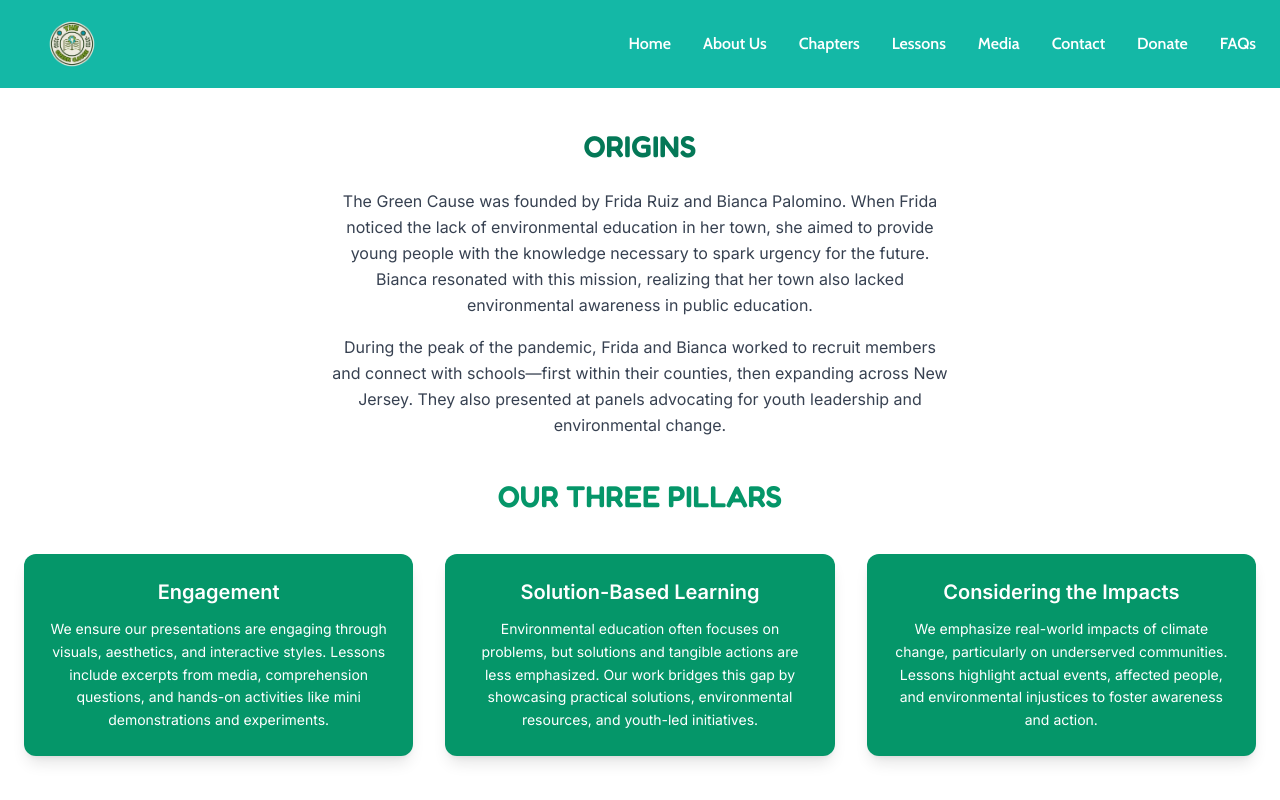
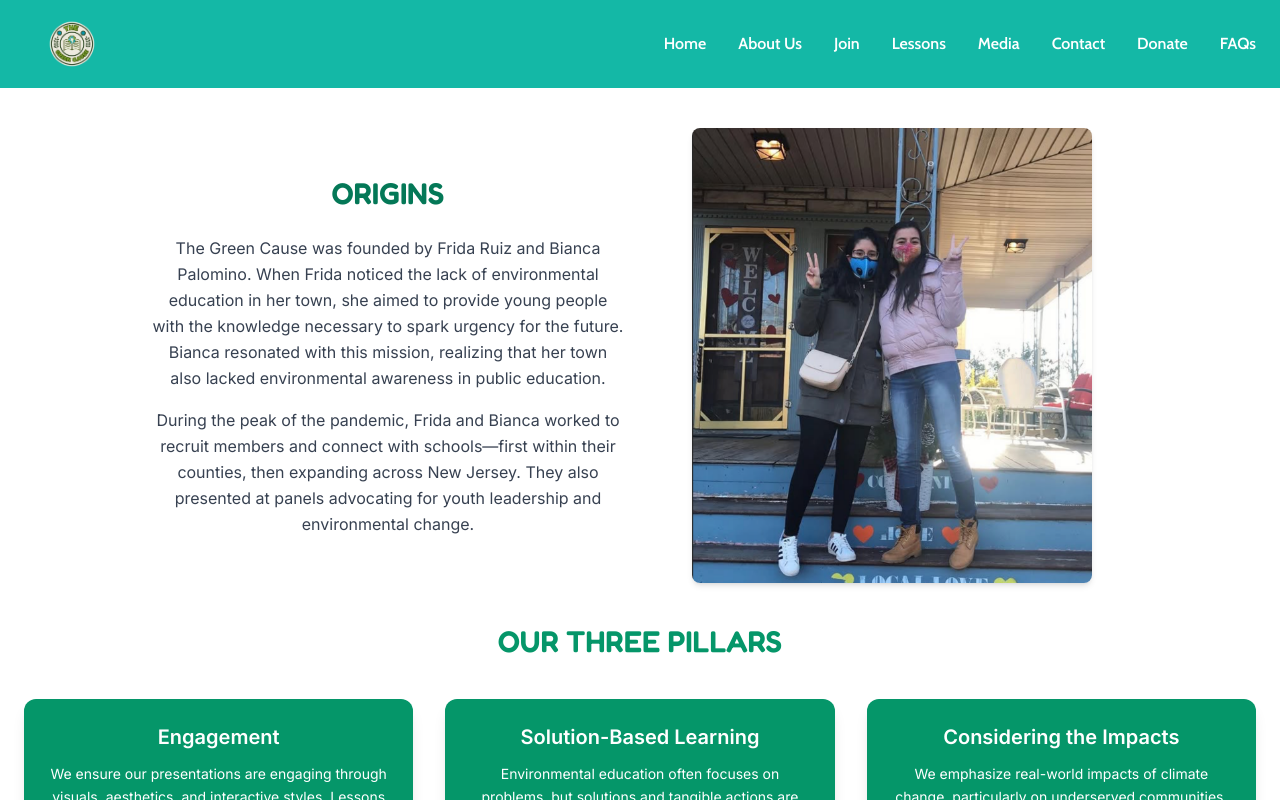
Before and after one commit to The-Green-Cause/The-Green-Cause-Website, a Next.js app in the folder frontend/: page /aboutus in a window 1280 px wide. Shown: the top 800 px of the page. Built offline with nearby package versions, Linux system fonts and the light colour scheme; a web font is replaced by a local one.

Commit message:
Apply Tab

```diff
--- a/frontend/components/navbar.js
+++ b/frontend/components/navbar.js
@@ -7,18 +7,18 @@ import { Menu, X, ChevronDown } from 'lucide-react';
 
 export default function Navbar() {
   const [isOpen, setIsOpen] = useState(false); // Mobile main menu
-  const [isAboutOpen, setIsAboutOpen] = useState(false); // Mobile About dropdown
-  const [isAboutHover, setIsAboutHover] = useState(false); // Desktop hover state
+  const [openDropdown, setOpenDropdown] = useState(null); // Track which mobile dropdown is open
+  const [hoverDropdown, setHoverDropdown] = useState(null); // Track which desktop dropdown is hovered
   const hoverTimeout = useRef(null);
 
-  const handleMouseEnter = () => {
+  const handleMouseEnter = (key) => {
     clearTimeout(hoverTimeout.current);
-    setIsAboutHover(true);
+    setHoverDropdown(key);
   };
 
   const handleMouseLeave = () => {
     hoverTimeout.current = setTimeout(() => {
-      setIsAboutHover(false);
+      setHoverDropdown(null);
     }, 150);
   };
 
@@ -38,9 +38,7 @@ export default function Navbar() {
         <div className="hidden md:flex items-center space-x-8">
           <NavLinks
             desktop
-            isAboutOpen={isAboutOpen}
-            setIsAboutOpen={setIsAboutOpen}
-            isAboutHover={isAboutHover}
+            hoverDropdown={hoverDropdown}
             handleMouseEnter={handleMouseEnter}
             handleMouseLeave={handleMouseLeave}
           />
@@ -62,8 +60,8 @@ export default function Navbar() {
         <div className="md:hidden bg-black px-6 pb-4 space-y-2">
           <NavLinks
             mobile
-            isAboutOpen={isAboutOpen}
-            setIsAboutOpen={setIsAboutOpen}
+            openDropdown={openDropdown}
+            setOpenDropdown={setOpenDropdown}
           />
         </div>
       )}
@@ -74,15 +72,15 @@ export default function Navbar() {
 function NavLinks({
   mobile = false,
   desktop = false,
-  isAboutOpen,
-  setIsAboutOpen,
-  isAboutHover,
+  openDropdown,
+  setOpenDropdown,
+  hoverDropdown,
   handleMouseEnter,
   handleMouseLeave,
 }) {
   const baseStyle =
-    "text-white font-cabin font-semibold hover:text-green-200 transition-colors duration-200";
-  const mobileStyle = mobile ? "block py-2" : "";
+    'text-white font-cabin font-semibold hover:text-green-200 transition-colors duration-200';
+  const mobileStyle = mobile ? 'block py-2' : '';
 
   return (
     <>
@@ -90,53 +88,59 @@ function NavLinks({
         Home
       </Link>
 
-        {/* About Us with Dropdown */}
-        <div
-          className={`relative ${mobile ? "" : "group"}`}
-          onMouseEnter={desktop ? handleMouseEnter : undefined}
-          onMouseLeave={desktop ? handleMouseLeave : undefined}
+      {/* About Us with 1 dropdown link */}
+      <DropdownWrapper
+        label="About Us"
+        href="/aboutus"
+        mobile={mobile}
+        desktop={desktop}
+        dropdownKey="about"
+        openDropdown={openDropdown}
+        setOpenDropdown={setOpenDropdown}
+        hoverDropdown={hoverDropdown}
+        handleMouseEnter={handleMouseEnter}
+        handleMouseLeave={handleMouseLeave}
+      >
+        <Link
+          href="/our-team"
+          className="block px-4 py-2 text-white hover:bg-green-400 transition-colors duration-200"
         >
-          {/* Main link */}
-          <Link href="/aboutus" className={`${baseStyle} ${mobileStyle} flex items-center gap-1`}>
-            About Us
-          </Link>
+          Our Team
+        </Link>
+      </DropdownWrapper>
 
-          {/* Mobile arrow toggle */}
-          {mobile && (
-            <button
-              onClick={(e) => {
-                e.preventDefault();
-                setIsAboutOpen(!isAboutOpen);
-              }}
-              className="text-white ml-1"
-            >
-              <ChevronDown size={16} className={`${isAboutOpen ? "rotate-180" : ""} transition-transform`} />
-            </button>
-          )}
-
-          {/* Desktop Dropdown */}
-          {desktop && isAboutHover && (
-            <div
-              className="absolute left-0 top-full mt-2 bg-teal-600 shadow-lg rounded animate-fadeIn w-40 z-[9999]"
-              onMouseEnter={handleMouseEnter}
-              onMouseLeave={handleMouseLeave}
-            >
-              <DropdownLinks />
-            </div>
-          )}
-
-          {/* Mobile Dropdown */}
-          {mobile && isAboutOpen && (
-            <div className="pl-4 animate-fadeIn">
-              <DropdownLinks mobile />
-            </div>
-          )}
-        </div>
-
-
-      <Link href="/chapters" className={`${baseStyle} ${mobileStyle}`}>
-        Chapters
-      </Link>
+      {/* Join with 3 dropdown links */}
+      <DropdownWrapper
+        label="Join"
+        href="/aboutus#join"
+        mobile={mobile}
+        desktop={desktop}
+        dropdownKey="join"
+        openDropdown={openDropdown}
+        setOpenDropdown={setOpenDropdown}
+        hoverDropdown={hoverDropdown}
+        handleMouseEnter={handleMouseEnter}
+        handleMouseLeave={handleMouseLeave}
+      >
+        <Link
+          href="/volunteer"
+          className="block px-4 py-2 text-white hover:bg-green-400 transition-colors duration-200"
+        >
+          Volunteer
+        </Link>
+        <Link
+          href="/apply"
+          className="block px-4 py-2 text-white hover:bg-green-400 transition-colors duration-200"
+        >
+          Apply for Our Team
+        </Link>
+        <Link
+          href="/chapters"
+          className="block px-4 py-2 text-white hover:bg-green-400 transition-colors duration-200"
+        >
+          Chapters
+        </Link>
+      </DropdownWrapper>
       <Link href="/lessons" className={`${baseStyle} ${mobileStyle}`}>
         Lessons
       </Link>
@@ -156,20 +160,66 @@ function NavLinks({
   );
 }
 
-function DropdownLinks({ mobile = false }) {
+function DropdownWrapper({
+  label,
+  href,
+  children,
+  mobile,
+  desktop,
+  dropdownKey,
+  openDropdown,
+  setOpenDropdown,
+  hoverDropdown,
+  handleMouseEnter,
+  handleMouseLeave,
+}) {
   const baseStyle =
-    "block px-4 py-2 text-white hover:bg-green-400 transition-colors duration-200";
+    'text-white font-cabin font-semibold hover:text-green-200 transition-colors duration-200';
+  const mobileStyle = mobile ? 'block py-2' : '';
+
   return (
-    <div>
-      <Link href="#" className={baseStyle}>
-        Volunteer
+    <div
+      className={`relative ${mobile ? '' : 'group'}`}
+      onMouseEnter={desktop ? () => handleMouseEnter(dropdownKey) : undefined}
+      onMouseLeave={desktop ? handleMouseLeave : undefined}
+    >
+      <Link href={href} className={`${baseStyle} ${mobileStyle} flex items-center gap-1`}>
+        {label}
       </Link>
-      <Link href="#" className={baseStyle}>
-        Join
-      </Link>
-      <Link href="#" className={baseStyle}>
-        Chapters
-      </Link>
+
+      {/* Mobile arrow toggle */}
+      {mobile && (
+        <button
+          onClick={(e) => {
+            e.preventDefault();
+            setOpenDropdown(openDropdown === dropdownKey ? null : dropdownKey);
+          }}
+          className="text-white ml-1"
+        >
+          <ChevronDown
+            size={16}
+            className={`${
+              openDropdown === dropdownKey ? 'rotate-180' : ''
+            } transition-transform`}
+          />
+        </button>
+      )}
+
+      {/* Desktop Dropdown */}
+      {desktop && hoverDropdown === dropdownKey && (
+        <div
+          className="absolute left-0 top-full mt-2 bg-teal-600 shadow-lg rounded animate-fadeIn w-40 z-[9999]"
+          onMouseEnter={() => handleMouseEnter(dropdownKey)}
+          onMouseLeave={handleMouseLeave}
+        >
+          {children}
+        </div>
+      )}
+
+      {/* Mobile Dropdown */}
+      {mobile && openDropdown === dropdownKey && (
+        <div className="pl-4 animate-fadeIn">{children}</div>
+      )}
     </div>
   );
 }
--- a/frontend/pages/aboutus.js
+++ b/frontend/pages/aboutus.js
@@ -1,6 +1,7 @@
 import Navbar from "../components/navbar";
 import Footer from "../components/footer";
 import Head from "next/head";
+import Image from "next/image";
 
 export default function AboutUs() {
     return (
@@ -13,23 +14,40 @@ export default function AboutUs() {
             </Head>
             <div>
                 <Navbar />
-                <div className="max-w-2xl mx-auto text-center mt-10 px-6">
-                    <h1 className="text-3xl font-fredoka font-lora text-emerald-700 mb-6">
+                <div className="max-w-5xl mx-auto mt-10 px-6">
+                    <div className="grid grid-cols-1 md:grid-cols-2 gap-8 items-center">
+                        {/* Text Content */}
+                        <div className="text-center md:text-left">
+                        <h1 className="text-3xl text-center font-fredoka font-lora text-emerald-700 mb-6">
                             ORIGINS
                         </h1>
-                    <p className="text-gray-700 leading-relaxed">
+                        <p className="text-gray-700 text-center leading-relaxed">
                             The Green Cause was founded by Frida Ruiz and Bianca Palomino.
-                        When Frida noticed the lack of environmental education in her town, she aimed to
-                        provide young people with the knowledge necessary to spark urgency for the future.
+                            When Frida noticed the lack of environmental education in her town,
+                            she aimed to provide young people with the knowledge necessary to spark urgency for the future.
                             Bianca resonated with this mission, realizing that her town also lacked environmental
                             awareness in public education.
                         </p>
-                    <p className="text-gray-700 leading-relaxed mt-4">
+                        <p className="text-gray-700 text-center leading-relaxed mt-4">
                             During the peak of the pandemic, Frida and Bianca worked to recruit members and
                             connect with schools—first within their counties, then expanding across New Jersey.
                             They also presented at panels advocating for youth leadership and environmental change.
                         </p>
                         </div>
+
+                        {/* Image Section */}
+                        <div className="flex justify-center">
+                        <Image
+                            src="/origins_pic.png"
+                            alt="Founders of The Green Cause"
+                            width={400}
+                            height={400}
+                            className="rounded-lg shadow-md object-cover"
+                        />
+                        </div>
+                    </div>
+                    </div>
+
 
                 <div className="text-center mt-10 px-6">
                     <h1 className="text-3xl font-fredoka font-lora mb-10 text-emerald-600">
--- a/frontend/pages/donate.js
+++ b/frontend/pages/donate.js
@@ -30,7 +30,7 @@ export default function Donate() {
 
         {/* Donation Information Section */}
         <div className="flex flex-col items-center my-20 px-6 text-center">
-          <h3 className="font-merriweather_italic text-3xl md:text-4xl mb-6 text-teal-500">
+          <h3 className="font-fredoka text-3xl md:text-4xl mb-6 text-teal-500">
             Interested in supporting? Please donate below!
           </h3>
           <p className="max-w-4xl text-lg leading-relaxed mb-6">
```
Also changed, not shown: frontend/pages/apply.js (added, +45 -0 lines), frontend/public/origins_pic.png (added). Lines whose indentation alone changed are shown as unchanged.
